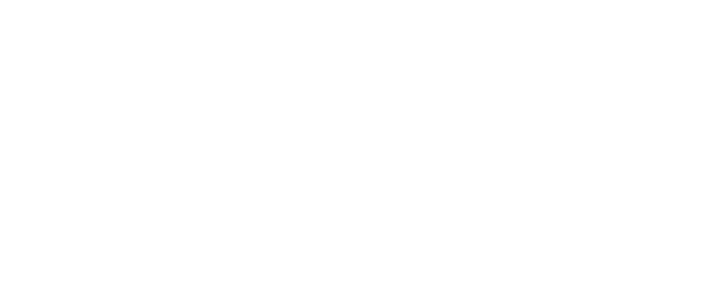
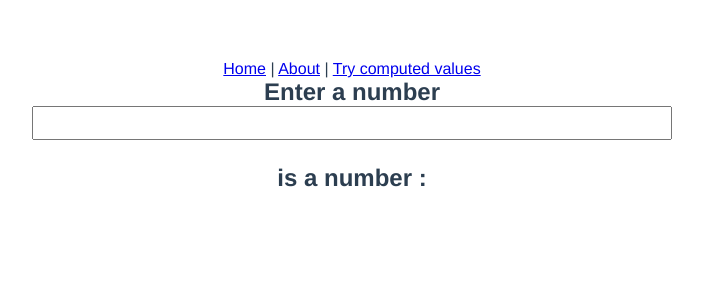
Before and after one commit to felix-cpy/vue3_router, a Vue app: page /testcomputed in a window 1280 px wide. Before the commit this address had no page. Shown: the top 300 px of the page, without its empty margins (288-991 px from the left). Built offline with nearby package versions, Linux system fonts and the light colour scheme.

Commit message:
tried computed values rather than using events

```diff
--- a/src/App.vue
+++ b/src/App.vue
@@ -1,4 +1,9 @@
 <template>
+  <nav>
+    <router-link to="/">Home</router-link> |
+    <router-link to="/about">About</router-link> |
+    <router-link to="/testcomputed" >Try computed values</router-link>
+  </nav>
   <router-view />
 </template>
 
@@ -6,7 +11,7 @@
 // import HelloWorldVue from "./pages/HelloWorld.vue";
 
 export default {
-  name: "App",
+  name: "App"
   // components: {
   //   HelloWorld: HelloWorldVue,
   // },
--- /dev/null
+++ b/src/pages/TestComputed.vue
@@ -0,0 +1,43 @@
+<template>
+    <div class="computedDiv" >
+        <label for="">Enter a number</label>
+        <input type="text"  @keyup="isInputANum" v-model="inputTxt" />
+         <!-- v-model="inputTxt" > -->
+        <p>{{ inputTxt }}  is a number :  {{inputIsNum}}</p>
+    </div>
+</template>
+
+<script>
+
+export default {
+    data: ()=>  {
+        return{
+            inputTxt: ''
+            // , inputIsNum: undefined
+        }
+    }, computed: {
+        inputIsNum() {
+            if (this.inputTxt.length < 1) {
+                return undefined
+            }
+            return !isNaN(this.inputTxt)
+        }
+    }
+    // , methods: {
+    //     isInputANum(){
+    //         this.inputIsNum  =  !isNaN (this.inputTxt)
+    //     }
+    // }
+}
+
+</script>
+
+<style scoped>
+    .computedDiv *{
+        width: 50%;
+        font-size: x-large;
+        font-weight: 600;
+        display: inline-block;
+        align-items: center;
+    }
+</style>
--- a/src/routes/index.js
+++ b/src/routes/index.js
@@ -1,6 +1,7 @@
 import { createWebHistory } from "vue-router";
 import { createRouter } from "vue-router";
 import Home from "../pages/HelloWorld.vue";
+// import About2 from "../pages/About.vue";
 
 const routes = [
   {
@@ -9,7 +10,12 @@ const routes = [
   },
   {
     path: "/about",
+    // component: About2
     component: () => import("../pages/About.vue")
+  },
+  {
+    path: "/testcomputed"
+    , component: ()=>import("../pages/TestComputed.vue")
   }
 ];
 
```
